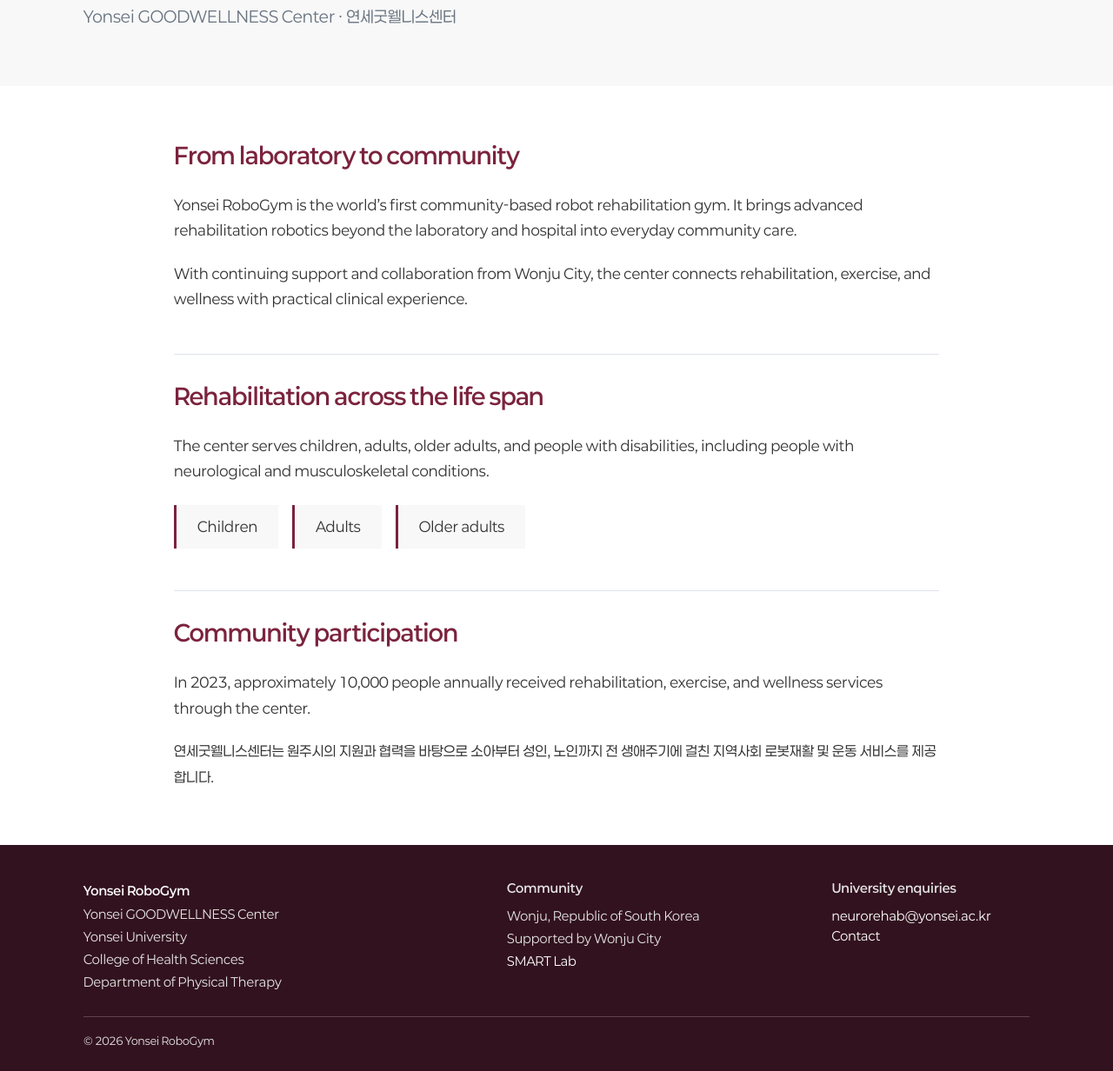
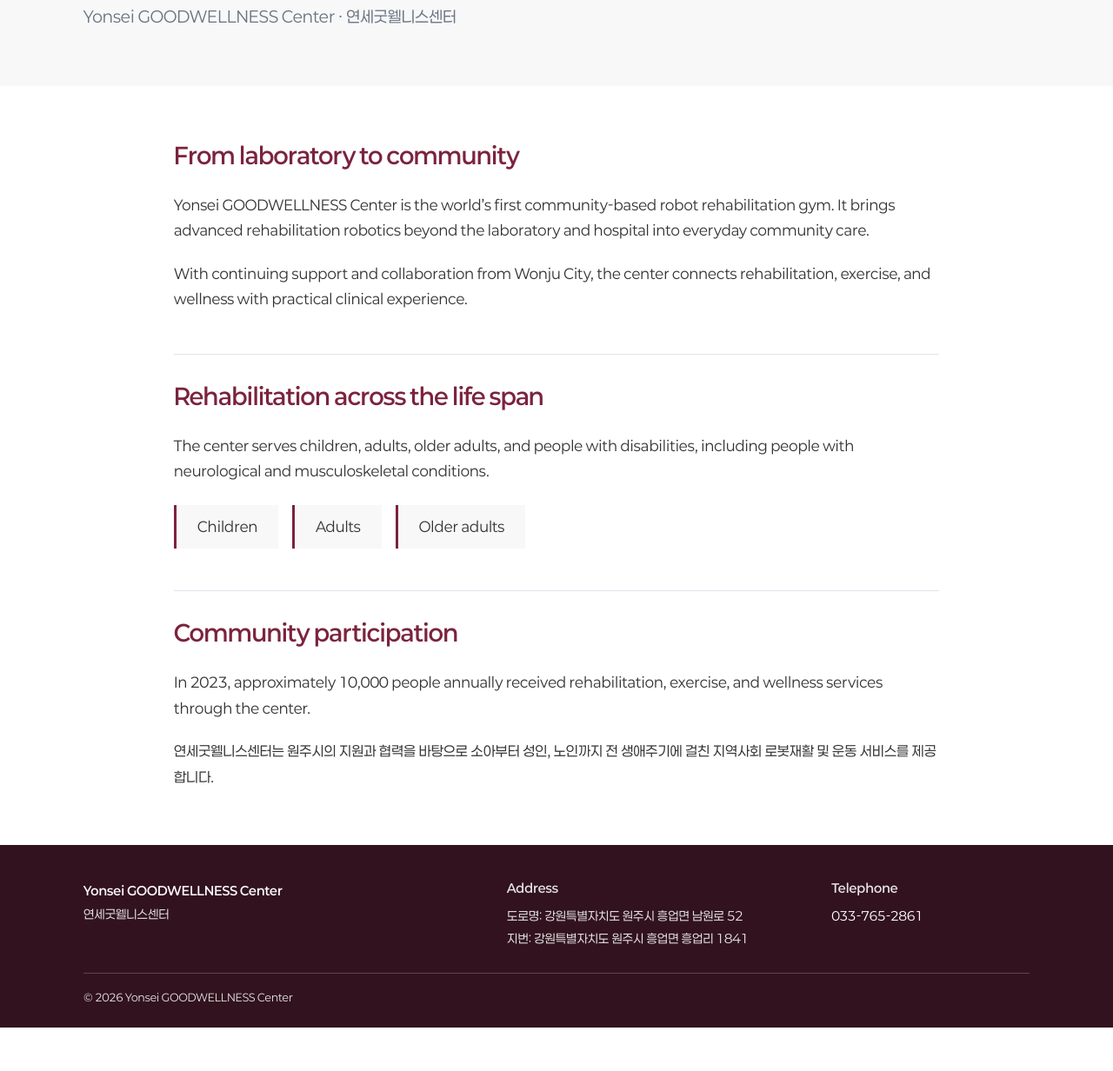
Before and after one commit to yonsei-smartlab/yonsei-smartlab.github.io, an Astro site: page /goodwellness/about in a window 1280 px wide. Shown: the part 250-1482 px from the top of the page at 87% size. After the commit the page ends 1432 px from the top, so only its background shows below. Built offline with nearby package versions, Linux system fonts and the light colour scheme; Astro itself is replaced by a stand-in of ours.

Commit message:
Correct GOODWELLNESS Center identity and contact details

```diff
--- a/scripts/check-site.mjs
+++ b/scripts/check-site.mjs
@@ -6,7 +6,7 @@
 
 const root = resolve('dist');
 const expectedNav = ['Home', 'Professor', 'Members', 'Research', 'Publications', 'Grants & IP', 'News', 'Contact'];
-const expectedCenterNav = ['Home', 'About', 'RoboGym', 'Research & Education', 'Contact'];
+const expectedCenterNav = ['Home', 'About', 'Rehabilitation Robotics', 'Research & Education', 'Contact'];
 const issues = [];
 async function htmlFiles(dir) {
   const files = [];
@@ -41,7 +41,7 @@
   for (const match of html.matchAll(/(?:href|src)="([^"]+)"/g)) {
     const value = match[1].replaceAll('&amp;', '&');
     if (/^(https?:|mailto:|tel:|data:)/.test(value)) {
-      if (value.startsWith('tel:') && value !== 'tel:+82-33-760-2476') issues.push(`${pageName}: unapproved telephone link`);
+      if (value.startsWith('tel:') && value !== (pageName.startsWith('goodwellness/') ? 'tel:+82-33-765-2861' : 'tel:+82-33-760-2476')) issues.push(`${pageName}: unapproved telephone link`);
       if (/^https?:/.test(value) && /src=/.test(match[0])) {
         const external = new URL(value);
         const approvedMap = pageName === join('contact', 'index.html')
--- a/src/components/BaseLayout.astro
+++ b/src/components/BaseLayout.astro
@@ -8,8 +8,8 @@
 const { title, description: suppliedDescription, section = 'lab' } = Astro.props;
 const identity = section === 'goodwellness' ? goodwellness : site;
 const themeColor = section === 'goodwellness' ? '#7b233e' : '#003477';
-const description = suppliedDescription ?? `${identity.fullName} at ${site.university}. ${identity.description}`;
-const pageTitle = title ? `${title} | ${identity.name}` : `${identity.name} | ${site.university}`;
+const description = suppliedDescription ?? `${identity.fullName}${section === 'lab' ? ` at ${site.university}` : ''}. ${identity.description}`;
+const pageTitle = title ? `${title} | ${identity.name}` : (section === 'goodwellness' ? identity.name : `${identity.name} | ${site.university}`);
 const canonical = new URL(Astro.url.pathname, site.url).href;
 ---
 <!doctype html>
@@ -21,7 +21,7 @@
     <meta name="theme-color" content={themeColor} />
     <title>{pageTitle}</title>
     <link rel="canonical" href={canonical} />
-    <link rel="icon" type="image/svg+xml" href={section === 'goodwellness' ? '/goodwellness-favicon.svg' : '/favicon.svg'} />
+    <link rel="icon" type="image/svg+xml" href="/yonsei-favicon.svg" />
     <meta property="og:title" content={pageTitle} />
     <meta property="og:description" content={description} />
     <meta property="og:type" content="website" />
--- a/src/components/Footer.astro
+++ b/src/components/Footer.astro
@@ -9,9 +9,15 @@
 <footer class="site-footer">
   <div class="container-page">
     <div class="footer-grid">
-      <div><p class="footer-name">{identity.name}</p><p>{identity.fullName}</p><p>{site.university}</p><p>{site.college}</p><p>{site.department}</p></div>
-      <div><h2>{isCenter ? 'Community' : 'Location'}</h2>{isCenter ? <><p>Wonju, Republic of South Korea</p><p>Supported by Wonju City</p><p><a href="/">SMART Lab</a></p></> : site.address.map(line => <p>{line}</p>)}</div>
-      <div><h2>{isCenter ? 'University enquiries' : 'Contact'}</h2>{site.email ? <a href={`mailto:${site.email}`}>{site.email}</a> : <p class="placeholder-text">[Lab email address]</p>}<p><a href={isCenter ? '/goodwellness/contact/' : '/contact/'}>Contact</a></p></div>
+      {isCenter ? <>
+        <div><p class="footer-name">{goodwellness.name}</p><p lang="ko">{goodwellness.koreanName}</p></div>
+        <div><h2>Address</h2><p lang="ko">도로명: {goodwellness.contact.roadAddress}</p><p lang="ko">지번: {goodwellness.contact.lotAddress}</p></div>
+        <div><h2>Telephone</h2><a href={`tel:${goodwellness.contact.phoneHref}`}>{goodwellness.contact.phone}</a></div>
+      </> : <>
+        <div><p class="footer-name">{site.name}</p><p>{site.fullName}</p><p>{site.university}</p><p>{site.college}</p><p>{site.department}</p></div>
+        <div><h2>Location</h2>{site.address.map(line => <p>{line}</p>)}</div>
+        <div><h2>Contact</h2>{site.email ? <a href={`mailto:${site.email}`}>{site.email}</a> : <p class="placeholder-text">[Lab email address]</p>}<p><a href="/contact/">Contact</a></p></div>
+      </>}
     </div>
     <div class="footer-bottom"><p>© {new Date().getFullYear()} {identity.name}</p></div>
   </div>
--- a/src/data/goodwellness.ts
+++ b/src/data/goodwellness.ts
@@ -1,5 +1,5 @@
 export const goodwellness = {
-  name: 'Yonsei RoboGym',
+  name: 'Yonsei GOODWELLNESS Center',
   headerName: 'GOODWELLNESS Center',
   fullName: 'Yonsei GOODWELLNESS Center',
   koreanName: '연세굿웰니스센터',
@@ -19,10 +19,16 @@
   nav: [
     { label: 'Home', href: '/goodwellness/' },
     { label: 'About', href: '/goodwellness/about/' },
-    { label: 'RoboGym', href: '/goodwellness/robogym/' },
+    { label: 'Rehabilitation Robotics', href: '/goodwellness/robogym/' },
     { label: 'Research & Education', href: '/goodwellness/research-education/' },
     { label: 'Contact', href: '/goodwellness/contact/' },
   ],
   images: { gymPhoto: '', gymPhotoAlt: '' },
-  contact: { address: '[Center address]', hours: '[Service hours]' },
+  contact: {
+    roadAddress: '강원특별자치도 원주시 흥업면 남원로 52',
+    lotAddress: '강원특별자치도 원주시 흥업면 흥업리 1841',
+    phone: '033-765-2861',
+    phoneHref: '+82-33-765-2861',
+    hours: '[Service hours]',
+  },
 };
--- a/src/pages/goodwellness/about.astro
+++ b/src/pages/goodwellness/about.astro
@@ -6,7 +6,7 @@
 <BaseLayout section="goodwellness" title="About">
   <PageHeader title="About the center" description={`${center.fullName} · ${center.koreanName}`} />
   <section class="section"><div class="container-page center-reading">
-    <section><h2>From laboratory to community</h2><p>Yonsei RoboGym is the world’s first community-based robot rehabilitation gym. It brings advanced rehabilitation robotics beyond the laboratory and hospital into everyday community care.</p><p>With continuing support and collaboration from Wonju City, the center connects rehabilitation, exercise, and wellness with practical clinical experience.</p></section>
+    <section><h2>From laboratory to community</h2><p>Yonsei GOODWELLNESS Center is the world’s first community-based robot rehabilitation gym. It brings advanced rehabilitation robotics beyond the laboratory and hospital into everyday community care.</p><p>With continuing support and collaboration from Wonju City, the center connects rehabilitation, exercise, and wellness with practical clinical experience.</p></section>
     <section><h2>Rehabilitation across the life span</h2><p>The center serves children, adults, older adults, and people with disabilities, including people with neurological and musculoskeletal conditions.</p><ul class="center-audiences"><li>Children</li><li>Adults</li><li>Older adults</li></ul></section>
     <section><h2>Community participation</h2><p>In 2023, approximately 10,000 people annually received rehabilitation, exercise, and wellness services through the center.</p><p lang="ko">연세굿웰니스센터는 원주시의 지원과 협력을 바탕으로 소아부터 성인, 노인까지 전 생애주기에 걸친 지역사회 로봇재활 및 운동 서비스를 제공합니다.</p></section>
   </div></section>
--- a/src/pages/goodwellness/contact.astro
+++ b/src/pages/goodwellness/contact.astro
@@ -2,12 +2,11 @@
 import BaseLayout from '../../components/BaseLayout.astro';
 import PageHeader from '../../components/PageHeader.astro';
 import { goodwellness as center } from '../../data/goodwellness';
-import { site } from '../../data/site';
 ---
 <BaseLayout section="goodwellness" title="Contact">
   <PageHeader title="Contact" description={`${center.fullName} · ${center.koreanName}`} />
   <section class="section"><div class="container-page contact-grid">
-    <section><h2>University enquiries</h2><dl class="contact-details"><dt>Email</dt><dd><a href={`mailto:${site.email}`}>{site.email}</a></dd><dt>University office telephone</dt><dd><a href={`tel:${site.phone}`}>{site.phone}</a></dd><dt>Affiliation</dt><dd>{site.university}<br />{site.college}<br />{site.department}</dd></dl></section>
-    <section><h2>Visiting the center</h2><dl class="contact-details"><dt>Center address</dt><dd class="placeholder-text">{center.contact.address}</dd><dt>Service hours</dt><dd class="placeholder-text">{center.contact.hours}</dd></dl></section>
+    <section><h2>Address</h2><dl class="contact-details"><dt>Road address · 도로명</dt><dd lang="ko">{center.contact.roadAddress}</dd><dt>Lot address · 지번</dt><dd lang="ko">{center.contact.lotAddress}</dd></dl></section>
+    <section><h2>Telephone</h2><dl class="contact-details"><dt>Center telephone</dt><dd><a href={`tel:${center.contact.phoneHref}`}>{center.contact.phone}</a></dd></dl></section>
   </div></section>
 </BaseLayout>
--- a/src/pages/goodwellness/index.astro
+++ b/src/pages/goodwellness/index.astro
@@ -7,17 +7,17 @@
   <section class="center-hero">
     <div class="container-page center-hero-grid">
       <div>
-        <p class="affiliation">{center.fullName} · <span lang="ko">{center.koreanName}</span></p>
+        <p class="affiliation"><span lang="ko">{center.koreanName}</span></p>
         <h1>{center.name}</h1>
         <p class="center-tagline">{center.tagline}</p>
         <p class="center-hero-description">Bringing rehabilitation robotics from the lab to the community.</p>
-        <div class="center-actions"><a class="button button-primary" href="/goodwellness/robogym/">Explore RoboGym</a><a class="button button-secondary" href="/goodwellness/about/">About the center</a></div>
+        <div class="center-actions"><a class="button button-primary" href="/goodwellness/robogym/">Rehabilitation robotics</a><a class="button button-secondary" href="/goodwellness/about/">About the center</a></div>
       </div>
-      <PlaceholderImage label="RoboGym photograph" aspect="photo" src={center.images.gymPhoto} alt={center.images.gymPhotoAlt} />
+      <PlaceholderImage label="Center photograph" aspect="photo" src={center.images.gymPhoto} alt={center.images.gymPhotoAlt} />
     </div>
     <div class="container-page"><dl class="center-metrics">{center.metrics.map(metric => <div><dt>{metric.value}</dt><dd>{metric.label}<small>{metric.detail}</small></dd></div>)}</dl></div>
   </section>
-  <section class="section"><div class="container-page center-overview"><div><p class="center-kicker">Community rehabilitation</p><h2>Advanced robotics, close to everyday life</h2></div><div><p>Supported by Wonju City, Yonsei RoboGym provides rehabilitation, exercise, and wellness services for children, adults, older adults, and people with disabilities.</p><p>The center brings robotic rehabilitation into the community for people with neurological and musculoskeletal conditions.</p><a class="text-link" href="/goodwellness/about/">Our community model <span aria-hidden="true">→</span></a></div></div></section>
-  <section class="section section-divided"><div class="container-page"><div class="section-heading"><h2>Inside RoboGym</h2><a href="/goodwellness/robogym/">Rehabilitation robotics <span aria-hidden="true">→</span></a></div><div class="center-card-grid">{center.technologies.map(technology => <article class="center-card"><h3>{technology.title}</h3><p>{technology.description}</p></article>)}</div></div></section>
-  <section class="section section-divided"><div class="container-page center-overview"><div><p class="center-kicker">Research · Clinical practice · Education</p><h2>A living lab for rehabilitation robotics</h2></div><div><p>Students, clinicians, researchers, and engineers gain professional knowledge and practical clinical experience with rehabilitation robotics in a community setting.</p><p>Research through RoboGym has contributed to more than 50 SCI-indexed publications in rehabilitation robotics and related fields.</p><a class="text-link" href="/goodwellness/research-education/">Research and education <span aria-hidden="true">→</span></a></div></div></section>
+  <section class="section"><div class="container-page center-overview"><div><p class="center-kicker">Community rehabilitation</p><h2>Advanced robotics, close to everyday life</h2></div><div><p>Supported by Wonju City, Yonsei GOODWELLNESS Center provides rehabilitation, exercise, and wellness services for children, adults, older adults, and people with disabilities.</p><p>The center brings robotic rehabilitation into the community for people with neurological and musculoskeletal conditions.</p><a class="text-link" href="/goodwellness/about/">Our community model <span aria-hidden="true">→</span></a></div></div></section>
+  <section class="section section-divided"><div class="container-page"><div class="section-heading"><h2>Rehabilitation robotics</h2><a href="/goodwellness/robogym/">Rehabilitation robotics <span aria-hidden="true">→</span></a></div><div class="center-card-grid">{center.technologies.map(technology => <article class="center-card"><h3>{technology.title}</h3><p>{technology.description}</p></article>)}</div></div></section>
+  <section class="section section-divided"><div class="container-page center-overview"><div><p class="center-kicker">Research · Clinical practice · Education</p><h2>A living lab for rehabilitation robotics</h2></div><div><p>Students, clinicians, researchers, and engineers gain professional knowledge and practical clinical experience with rehabilitation robotics in a community setting.</p><p>Research through the center has contributed to more than 50 SCI-indexed publications in rehabilitation robotics and related fields.</p><a class="text-link" href="/goodwellness/research-education/">Research and education <span aria-hidden="true">→</span></a></div></div></section>
 </BaseLayout>
--- a/src/pages/goodwellness/research-education.astro
+++ b/src/pages/goodwellness/research-education.astro
@@ -5,10 +5,10 @@
 <BaseLayout section="goodwellness" title="Research & Education">
   <PageHeader title="Research & Education" description="Research, clinical practice, and professional learning in rehabilitation robotics." />
   <section class="section"><div class="container-page">
-    <div class="center-overview"><div><p class="center-kicker">50+ SCI-indexed publications</p><h2>Evidence-based rehabilitation robotics</h2></div><div><p>Research conducted through RoboGym has contributed to more than 50 SCI-indexed international publications in rehabilitation robotics and related fields.</p><p>The center connects clinical application with the development of assessment and treatment technologies, clinical trials, and professional education.</p></div></div>
+    <div class="center-overview"><div><p class="center-kicker">50+ SCI-indexed publications</p><h2>Evidence-based rehabilitation robotics</h2></div><div><p>Research conducted through the center has contributed to more than 50 SCI-indexed international publications in rehabilitation robotics and related fields.</p><p>The center connects clinical application with the development of assessment and treatment technologies, clinical trials, and professional education.</p></div></div>
     <div class="center-card-grid center-technology-grid">
       <article class="center-card"><h3>Research</h3><p>Developing and evaluating rehabilitation technologies through research and clinical trials.</p><a class="text-link" href="/publications/">SMART Lab publications <span aria-hidden="true">→</span></a></article>
-      <article class="center-card"><h3>Clinical practice</h3><p>Applying rehabilitation robotics in a community setting and connecting technical knowledge with clinical experience.</p><a class="text-link" href="/goodwellness/robogym/">Inside RoboGym <span aria-hidden="true">→</span></a></article>
+      <article class="center-card"><h3>Clinical practice</h3><p>Applying rehabilitation robotics in a community setting and connecting technical knowledge with clinical experience.</p><a class="text-link" href="/goodwellness/robogym/">Rehabilitation robotics <span aria-hidden="true">→</span></a></article>
       <article class="center-card"><h3>Education</h3><p>Professional learning for students, clinicians, researchers, and engineers working with rehabilitation robotics.</p><a class="text-link" href="/training/">SMART Lab training resources <span aria-hidden="true">→</span></a></article>
     </div>
   </div></section>
--- a/src/pages/goodwellness/robogym.astro
+++ b/src/pages/goodwellness/robogym.astro
@@ -4,11 +4,11 @@
 import PlaceholderImage from '../../components/PlaceholderImage.astro';
 import { goodwellness as center } from '../../data/goodwellness';
 ---
-<BaseLayout section="goodwellness" title="RoboGym">
-  <PageHeader title="Inside RoboGym" description="Rehabilitation robotics in community clinical practice." />
+<BaseLayout section="goodwellness" title="Rehabilitation Robotics">
+  <PageHeader title="Rehabilitation robotics" description="Rehabilitation robotics in community clinical practice." />
   <section class="section"><div class="container-page">
-    <div class="center-overview"><div><h2>A clinical robot gym</h2></div><div><p>RoboGym combines rehabilitation robotics expertise with hands-on clinical experience. Robotic systems are applied with real participants, connecting technology, assessment, and clinical practice.</p></div></div>
+    <div class="center-overview"><div><h2>A clinical robot gym</h2></div><div><p>The center combines rehabilitation robotics expertise with hands-on clinical experience. Robotic systems are applied with real participants, connecting technology, assessment, and clinical practice.</p></div></div>
     <div class="center-card-grid center-technology-grid">{center.technologies.map(technology => <article class="center-card"><h3>{technology.title}</h3><p>{technology.description}</p></article>)}</div>
-    <div class="center-photo-section"><PlaceholderImage label="RoboGym equipment photograph" aspect="photo" /><div><h2>Hands-on learning</h2><p>Students, clinicians, researchers, and engineers encounter advanced rehabilitation technologies, including exoskeletons, wearable robotics, and emerging robotic systems, in a community setting.</p><a class="text-link" href="/goodwellness/research-education/">Research and education <span aria-hidden="true">→</span></a></div></div>
+    <div class="center-photo-section"><PlaceholderImage label="Rehabilitation equipment photograph" aspect="photo" /><div><h2>Hands-on learning</h2><p>Students, clinicians, researchers, and engineers encounter advanced rehabilitation technologies, including exoskeletons, wearable robotics, and emerging robotic systems, in a community setting.</p><a class="text-link" href="/goodwellness/research-education/">Research and education <span aria-hidden="true">→</span></a></div></div>
   </div></section>
 </BaseLayout>
```
Also changed, not shown: AGENTS.md (+3 -3 lines), README.md, public/yonsei-favicon.svg (added).
